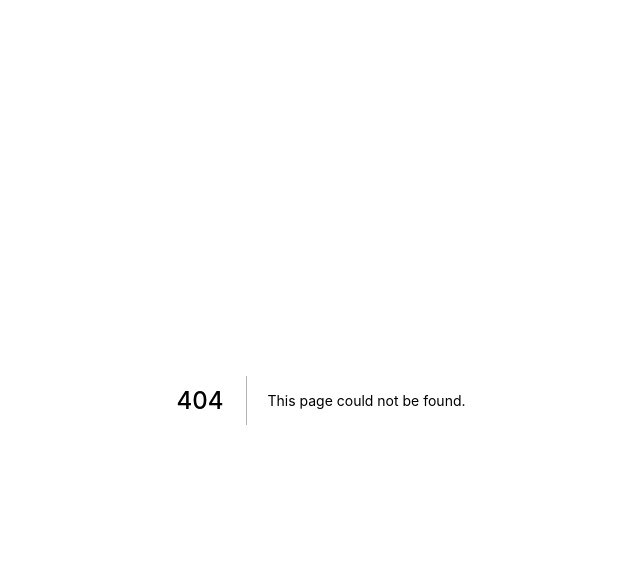
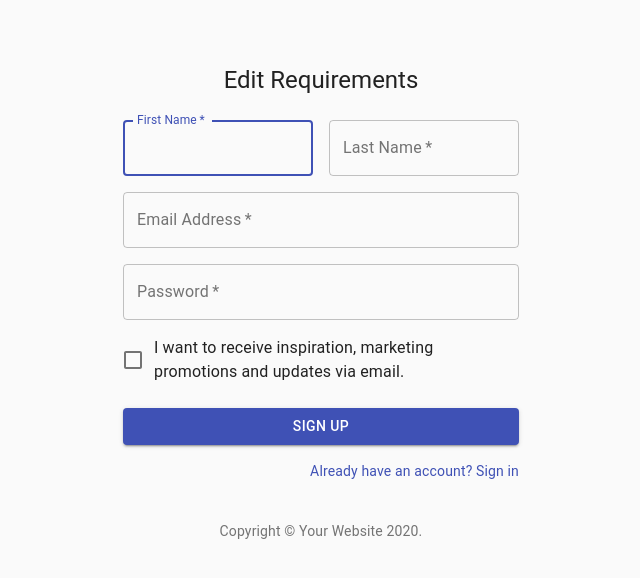
Before and after one commit to BradRaynaud/Team_Abraca-Data, a Next.js app in the folder frontend/: page /EditReqs in a window 1280 px wide. Before the commit this address had no page. Shown: the top 578 px of the page, without its empty margins (319-959 px from the left). Built offline with nearby package versions, Linux system fonts and the light colour scheme.

Commit message:
Created base Edit page and made link from homepage to it

```diff
--- /dev/null
+++ b/frontend/pages/EditReqs.js
@@ -0,0 +1,145 @@
+import React from 'react';
+import Avatar from '@material-ui/core/Avatar';
+import Button from '@material-ui/core/Button';
+import CssBaseline from '@material-ui/core/CssBaseline';
+import TextField from '@material-ui/core/TextField';
+import FormControlLabel from '@material-ui/core/FormControlLabel';
+import Checkbox from '@material-ui/core/Checkbox';
+import Link from '@material-ui/core/Link';
+import Grid from '@material-ui/core/Grid';
+import Box from '@material-ui/core/Box';
+import LockOutlinedIcon from '@material-ui/icons/LockOutlined';
+import Typography from '@material-ui/core/Typography';
+import { makeStyles } from '@material-ui/core/styles';
+import Container from '@material-ui/core/Container';
+
+function Copyright() {
+  return (
+    <Typography variant="body2" color="textSecondary" align="center">
+      {'Copyright © '}
+      <Link color="inherit" href="https://material-ui.com/">
+        Your Website
+      </Link>{' '}
+      {new Date().getFullYear()}
+      {'.'}
+    </Typography>
+  );
+}
+
+const useStyles = makeStyles(theme => ({
+  paper: {
+    marginTop: theme.spacing(8),
+    display: 'flex',
+    flexDirection: 'column',
+    alignItems: 'center',
+  },
+  image: {
+    backgroundImage: 'url(https://source.unsplash.com/random)',
+    backgroundRepeat: 'no-repeat',
+    backgroundColor:
+      theme.palette.type === 'light' ? theme.palette.grey[50] : theme.palette.grey[900],
+    backgroundSize: 'cover',
+    backgroundPosition: 'center',
+  },
+  avatar: {
+    margin: theme.spacing(1),
+    backgroundColor: theme.palette.secondary.main,
+  },
+  form: {
+    width: '100%', // Fix IE 11 issue.
+    marginTop: theme.spacing(3),
+  },
+  submit: {
+    margin: theme.spacing(3, 0, 2),
+  },
+}));
+
+export default function SignUp() {
+  const classes = useStyles();
+
+  return (
+    <Container component="main" maxWidth="xs">
+      <CssBaseline />
+      <div className={classes.paper}>
+        <Typography component="h1" variant="h5">
+          Edit Requirements
+        </Typography>
+        <form className={classes.form} noValidate>
+          <Grid container spacing={2}>
+            <Grid item xs={12} sm={6}>
+              <TextField
+                autoComplete="fname"
+                name="firstName"
+                variant="outlined"
+                required
+                fullWidth
+                id="firstName"
+                label="First Name"
+                autoFocus
+              />
+            </Grid>
+            <Grid item xs={12} sm={6}>
+              <TextField
+                variant="outlined"
+                required
+                fullWidth
+                id="lastName"
+                label="Last Name"
+                name="lastName"
+                autoComplete="lname"
+              />
+            </Grid>
+            <Grid item xs={12}>
+              <TextField
+                variant="outlined"
+                required
+                fullWidth
+                id="email"
+                label="Email Address"
+                name="email"
+                autoComplete="email"
+              />
+            </Grid>
+            <Grid item xs={12}>
+              <TextField
+                variant="outlined"
+                required
+                fullWidth
+                name="password"
+                label="Password"
+                type="password"
+                id="password"
+                autoComplete="current-password"
+              />
+            </Grid>
+            <Grid item xs={12}>
+              <FormControlLabel
+                control={<Checkbox value="allowExtraEmails" color="primary" />}
+                label="I want to receive inspiration, marketing promotions and updates via email."
+              />
+            </Grid>
+          </Grid>
+          <Button
+            type="submit"
+            fullWidth
+            variant="contained"
+            color="primary"
+            className={classes.submit}
+          >
+            Sign Up
+          </Button>
+          <Grid container justify="flex-end">
+            <Grid item>
+              <Link href="#" variant="body2">
+                Already have an account? Sign in
+              </Link>
+            </Grid>
+          </Grid>
+        </form>
+      </div>
+      <Box mt={5}>
+        <Copyright />
+      </Box>
+    </Container>
+  );
+}
--- a/frontend/pages/homePage.js
+++ b/frontend/pages/homePage.js
@@ -97,7 +97,7 @@
     description: ['Change any required nutrition amounts or indicate any special restrictions for your meals.'],
     buttonText: 'Edit',
     buttonVariant: 'outlined',
-    link: '/AboutUs',
+    link: '/EditReqs',
     image: "https://github.com/BradRaynaud/Team_Abraca-Data/blob/master/frontend/pages/images/RecipeEdit.jpg?raw=true",
   },
   {
```
